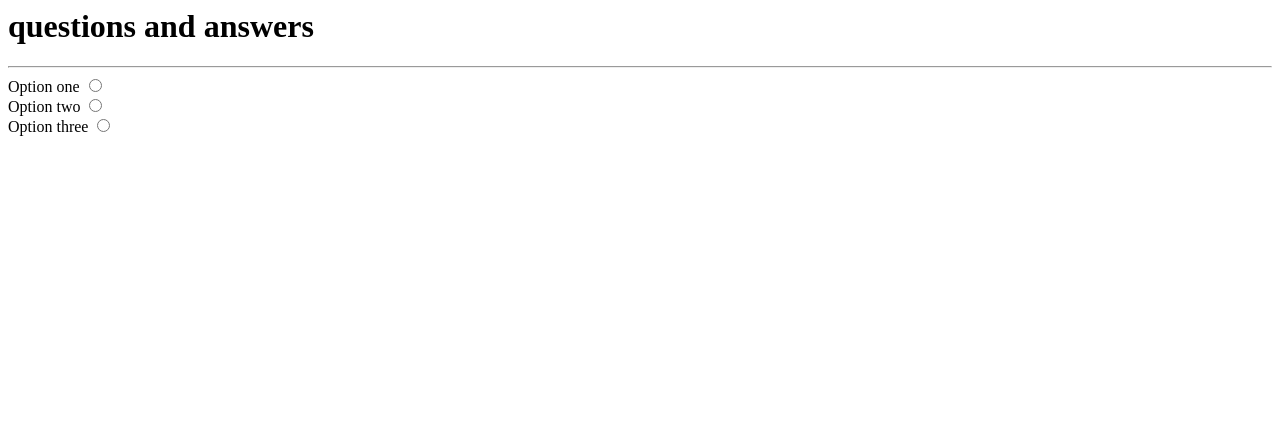
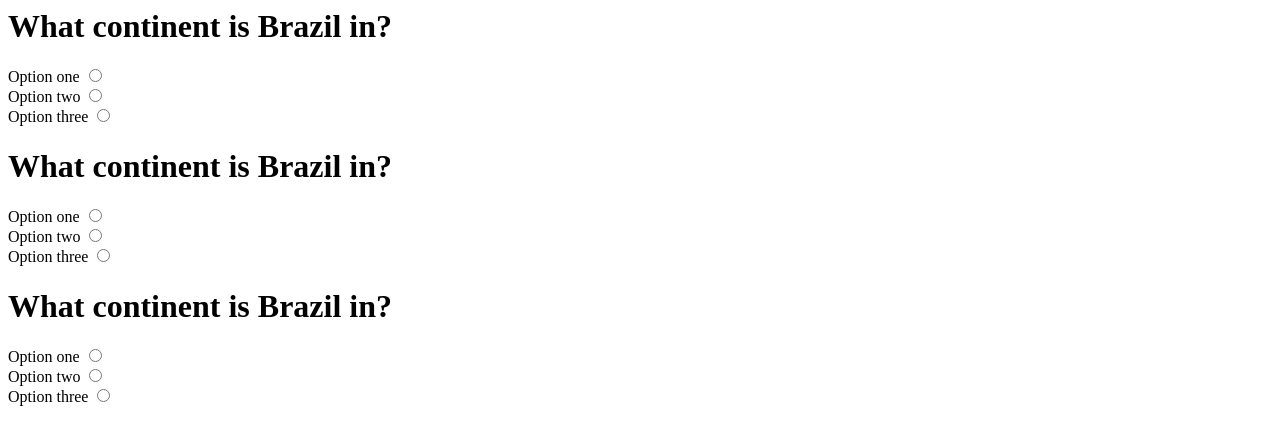
Before and after one commit to mateusmatosleonardo/questions-and-answers, a plain HTML site: page index.html in a window 1280 px wide. Drawn offline with Linux system fonts and the light colour scheme.

Commit message:
adding questions

```diff
--- a/index.html
+++ b/index.html
@@ -8,8 +8,37 @@
 <body>
 
     <div class="title">
-        <h1>questions and answers</h1>
-        <hr>
+        <h1>What continent is Brazil in?</h1>
+    </div>
+
+    <form class="questions">
+        <span>Option one</span>
+        <input type="radio" name = "questionone" value="correct">
+        <br>
+        <span>Option two</span>
+        <input type="radio" name = "questionone" value="incorrect">
+        <br>
+        <span>Option three</span>
+        <input type="radio" name = "questionone" value="incorrect">
+        <br>
+    </form>
+    <div class="title">
+        <h1>What continent is Brazil in?</h1>
+    </div>
+
+    <form class="questions">
+        <span>Option one</span>
+        <input type="radio" name = "questionone" value="correct">
+        <br>
+        <span>Option two</span>
+        <input type="radio" name = "questionone" value="incorrect">
+        <br>
+        <span>Option three</span>
+        <input type="radio" name = "questionone" value="incorrect">
+        <br>
+    </form>
+    <div class="title">
+        <h1>What continent is Brazil in?</h1>
     </div>
 
     <form class="questions">
```
